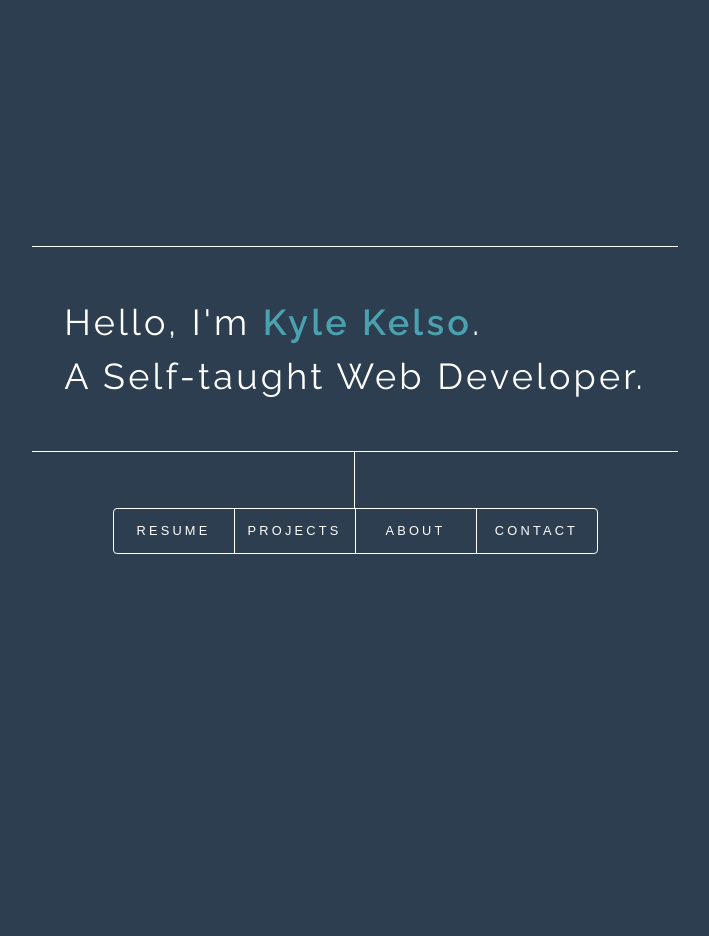
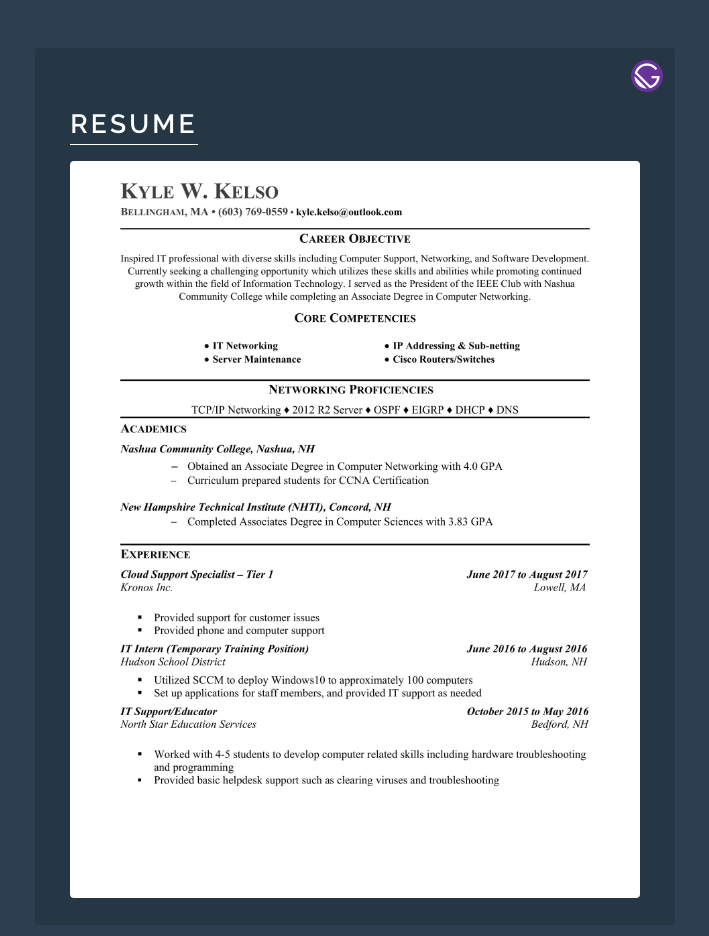
Before and after one commit to kylekelso/portfolio, a Gatsby site: page / in a window 1280 px wide. Both pictures are taken after a click on the button "RESUME". Shown: the whole page, without its empty margins (285-994 px from the left). Before the commit the page ends 800 px from the top, so only its background shows below. Built offline with nearby package versions, Linux system fonts and the light colour scheme; Gatsby itself is replaced by a stand-in of ours.

Commit message:
- Main component added - Animations for main component finished - Added resume picture for testing

```diff
--- a/gatsby-config.js
+++ b/gatsby-config.js
@@ -10,7 +10,7 @@ module.exports = {
       resolve: `gatsby-source-filesystem`,
       options: {
         name: `images`,
-        path: `${__dirname}/src/images`,
+        path: `${__dirname}/src/assets`,
       },
     },
     "gatsby-plugin-sass",
--- a/src/components/Header.js
+++ b/src/components/Header.js
@@ -1,7 +1,7 @@
 import React from "react"
 
-const Header = () => (
-  <header id="header">
+const Header = ({ pageOpen, timer }) => (
+  <header id="header" className={timer ? "transitioned" : ""}>
     <div className="title">
       <div className="inner">
         <h1>
@@ -13,22 +13,22 @@ const Header = () => (
     <nav>
       <ul>
         <li>
-          <button className="link" onClick={() => console.log("resume")}>
+          <button className="link" onClick={() => pageOpen("resume")}>
             Resume
           </button>
         </li>
         <li>
-          <button className="link" onClick={() => console.log("projects")}>
+          <button className="link" onClick={() => pageOpen("projects")}>
             Projects
           </button>
         </li>
         <li>
-          <button className="link" onClick={() => console.log("about")}>
+          <button className="link" onClick={() => pageOpen("about")}>
             About
           </button>
         </li>
         <li>
-          <button className="link" onClick={() => console.log("contact")}>
+          <button className="link" onClick={() => pageOpen("contact")}>
             Contact
           </button>
         </li>
--- a/src/components/Main.js
+++ b/src/components/Main.js
@@ -1,19 +1,56 @@
 import React from "react"
+import resume from "../assets/images/KKelso-Resume.jpg"
+import closeIcon from "../assets/images/gatsby-icon.png"
 
 class Main extends React.Component {
+  createCloseButton() {
+    return (
+      <button className="close-btn" onClick={this.props.pageClose}>
+        <img src={closeIcon} alt="" />
+      </button>
+    )
+  }
   render() {
+    let { pageType, timers } = this.props
     return (
-      <div id="main">
-        <div id="resume" className={`active`}>
+      <div id="main" className={timers.header ? "transitioned" : ""}>
+        <div
+          id="resume"
+          className={`${pageType === "resume" ? "active" : ""} ${
+            timers.page ? "transitioned" : ""
+          }`}
+        >
+          {this.createCloseButton()}
           <h2>Resume</h2>
+          <section>
+            <img src={resume} alt="" />
+          </section>
         </div>
-        <div id="projects">
+        <div
+          id="projects"
+          className={`${pageType === "projects" ? "active" : ""} ${
+            timers.page ? "transitioned" : ""
+          }`}
+        >
+          {this.createCloseButton()}
           <h2>Projects</h2>
         </div>
-        <div id="about">
+        <div
+          id="about"
+          className={`${pageType === "about" ? "active" : ""} ${
+            timers.page ? "transitioned" : ""
+          }`}
+        >
+          {this.createCloseButton()}
           <h2>About</h2>
         </div>
-        <div id="contact">
+        <div
+          id="contact"
+          className={`${pageType === "contact" ? "active" : ""} ${
+            timers.page ? "transitioned" : ""
+          }`}
+        >
+          {this.createCloseButton()}
           <h2>Contact</h2>
         </div>
       </div>
--- a/src/pages/index.js
+++ b/src/pages/index.js
@@ -7,15 +7,59 @@ import Main from "../components/Main"
 class IndexPage extends React.Component {
   constructor(props) {
     super(props)
-    this.state = { temp: "temp" }
+    this.state = {
+      loading: "loading",
+      pageStatus: { open: false, type: "" },
+      timers: { header: false, page: false },
+    }
+    this.handlePageOpen = this.handlePageOpen.bind(this)
+    this.handlePageClose = this.handlePageClose.bind(this)
+  }
+
+  handlePageOpen(type) {
+    this.setState({ pageStatus: { open: true, type } })
+
+    setTimeout(() => {
+      this.setState({ timers: { header: true, page: false } })
+    }, 325)
+
+    setTimeout(() => {
+      this.setState({ timers: { header: true, page: true } })
+    }, 350)
+  }
+
+  handlePageClose() {
+    this.setState({ timers: { header: true, page: false } })
+
+    setTimeout(() => {
+      this.setState({ timers: { header: false, page: false } })
+    }, 325)
+
+    setTimeout(() => {
+      this.setState({ pageStatus: { open: false, type: "" } })
+    }, 350)
+  }
+
+  componentDidMount() {
+    this.loadTimer = setTimeout(() => {
+      this.setState({ loading: "" })
+    }, 500)
   }
 
   render() {
+    let { loading, pageStatus, timers } = this.state
     return (
       <Layout>
-        <div id="container" className="root">
-          <Header />
-          <Main />
+        <div
+          id="container"
+          className={`root ${pageStatus.open ? "pageOpen" : ""} ${loading}`}
+        >
+          <Header pageOpen={this.handlePageOpen} timer={timers.header} />
+          <Main
+            pageClose={this.handlePageClose}
+            pageType={pageStatus.type}
+            timers={timers}
+          />
         </div>
       </Layout>
     )
--- a/src/sass/layout/_base.scss
+++ b/src/sass/layout/_base.scss
@@ -29,7 +29,8 @@ body {
   line-height: 1.65;
 }
 
-h1 {
+h1,
+h2 {
   color: $palette-font;
   font-weight: $font-weight;
   line-height: 1.5;
@@ -42,6 +43,17 @@ h1 {
   }
 }
 
+h2 {
+  border-bottom: solid $size-b-width $palette-font;
+  font-weight: $font-weight-bold;
+  font-size: 1.65rem;
+  text-transform: uppercase;
+  width: -moz-max-content;
+  width: -webkit-max-content;
+  width: -ms-max-content;
+  width: max-content;
+}
+
 @include breakpoint(small) {
   h1 {
     font-size: 1.65rem;
--- a/src/sass/layout/_nav-button.scss
+++ b/src/sass/layout/_button.scss
@@ -34,4 +34,17 @@ button {
   &:active {
     background-color: $palette-active;
   }
+
+  &.close-btn {
+    box-shadow: none;
+    position: absolute;
+    padding: 12px 12px 0 12px;
+    height: 56px;
+    top: 0;
+    right: 0;
+    img {
+      width: 32px;
+      height: 32px;
+    }
+  }
 }
--- a/src/sass/layout/_header.scss
+++ b/src/sass/layout/_header.scss
@@ -58,7 +58,7 @@
       display: block;
       position: absolute;
       top: -3.5rem;
-      left: calc(50% - #{$size-b-width * 1});
+      left: calc(50% - #{$size-b-width * 0.5});
       width: $size-b-width;
       height: calc(3.5rem + 1px);
       background: $palette-font;
--- a/src/sass/layout/_main.scss
+++ b/src/sass/layout/_main.scss
@@ -1,3 +1,39 @@
 #main {
+  @include vendor("flex-grow", "1");
+  @include vendor("flex-shrink", "1");
+  @include vendor("display", "flex");
+  @include vendor("align-items", "center");
+  @include vendor("justify-content", "center");
+  @include vendor("flex-direction", "column");
+  position: relative;
+  max-width: 100%;
+  z-index: 3;
   display: none;
+
+  div {
+    @include vendor("transform", "translateY(0.25rem)");
+    @include vendor(
+      "transition",
+      (
+        "opacity #{$duration-normal} ease-in-out",
+        "transform #{$duration-normal} ease-in-out"
+      )
+    );
+    display: none;
+    padding: 3.5rem 2.2rem 1.2rem;
+    position: relative;
+    width: 40rem;
+    max-width: 100%;
+    background-color: transparentize($palette-bg-dark, 0.25);
+    border-radius: $size-b-radius;
+    opacity: 0;
+
+    section {
+      margin-top: 1rem;
+      img {
+        border-radius: $size-b-radius;
+        width: 100%;
+      }
+    }
+  }
 }
--- /dev/null
+++ b/src/sass/layout/_transitions.scss
@@ -0,0 +1,50 @@
+#header {
+  .root.pageOpen & {
+    @include vendor("transform", "scale(0.95)");
+    @include vendor("filter", "blur(0.1rem)");
+    opacity: 0;
+  }
+
+  .root.loading & {
+    > * {
+      opacity: 0;
+    }
+
+    @include vendor("filter", "blur(0.125rem)");
+
+    .title:before,
+    .title:after {
+      transform: scaleX(0);
+    }
+
+    .content {
+      .inner {
+        max-height: 0;
+        padding-top: 0;
+        padding-bottom: 0;
+        opacity: 0;
+      }
+    }
+  }
+
+  &.transitioned {
+    display: none;
+  }
+}
+
+#main {
+  &.transitioned {
+    display: flex;
+  }
+
+  div {
+    &.active {
+      display: block !important;
+    }
+
+    &.active.transitioned {
+      @include vendor("transform", "translateY(0)");
+      opacity: 1;
+    }
+  }
+}
--- a/src/sass/libs/_vars.scss
+++ b/src/sass/libs/_vars.scss
@@ -1,5 +1,5 @@
 $duration-transistion: 0.2s;
-$duration-slow: 0.75s;
+$duration-slow: 0.5s;
 $duration-normal: 0.325s;
 
 $size-b-radius: 4px;
@@ -14,6 +14,7 @@ $font-weight-bold: 600;
 $font-spacing: 0.2rem;
 $font-heading: 0.5rem;
 
+$palette-bg-dark: rgb(35, 51, 66);
 $palette-bg: rgb(44, 62, 80);
 $palette-fg: rgb(76, 161, 175);
 $palette-font: rgb(255, 255, 255);
--- a/src/sass/main.scss
+++ b/src/sass/main.scss
@@ -29,4 +29,5 @@ html {
 @import "layout/container";
 @import "layout/header";
 @import "layout/main";
-@import "layout/nav-button";
+@import "layout/button";
+@import "layout/transitions";
```
Also changed, not shown: src/assets/images/KKelso-Resume.jpg (added).
